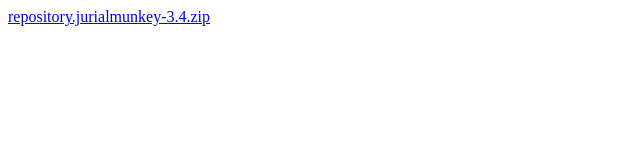
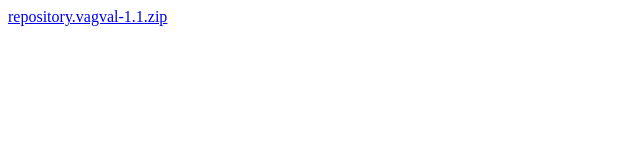
Before and after one commit to vagvalas/repo.vagval, a plain HTML site: page index.html in a window 1280 px wide. Shown: the full height of the page, 0-640 px from the left. Drawn offline with Linux system fonts and the light colour scheme.

Commit message:
Add files via upload

```diff
--- a/index.html
+++ b/index.html
@@ -1,2 +1,2 @@
 <!DOCTYPE html>
-<a href="repository.jurialmunkey-3.4.zip">repository.jurialmunkey-3.4.zip</a>
+<a href="repository.vagval-1.1.zip">repository.vagval-1.1.zip</a>
```
